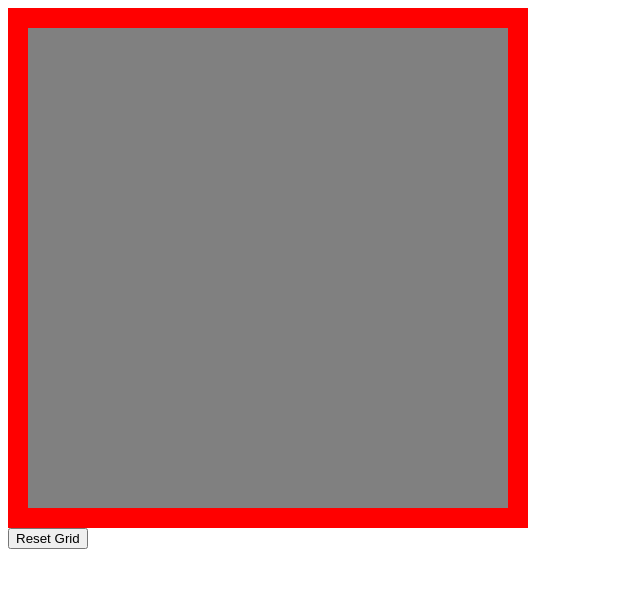
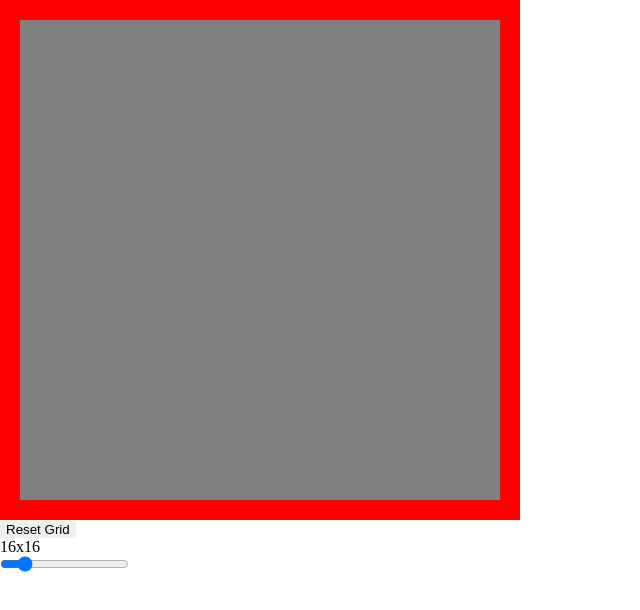
Before and after one commit to PAStephenson/Odin-Etch-A-Sketch, a plain HTML site: page index.html in a window 1280 px wide. Shown: the whole page, without its empty margins (0-640 px from the left). Drawn offline with Linux system fonts and the light colour scheme.

Commit message:
Added slider for changing grid size

```diff
--- a/etch-a-sketch.js
+++ b/etch-a-sketch.js
@@ -1,3 +1,17 @@
+// User interface variables
+const grid = document.querySelector("#grid");
+const slider = document.querySelector("#slider");
+const sliderValue = document.querySelector("#sliderValue");
+const btnReset = document.querySelector("#btnReset");
+
+slider.addEventListener("input", () => {updateSlider()});
+slider.addEventListener("change", () => {updateGrid()});
+btnReset.addEventListener("click", () => {resetGrid()});
+
+// Grid variables
+let gridHeight = 16;
+let gridWidth = 16;
+
 function createGrid() {
 	for (let i = 0; i < gridHeight; i++) {
 		let rows = document.createElement("div");
@@ -13,6 +27,10 @@ function createGrid() {
 	}
 }
 
+function updateGrid() {
+	sliderValue.textContent = `${slider.value} \u00D7 ${slider.value}`;
+}
+
 function resetGrid() {
 	cells.forEach((cell) => {cell.classList.remove("coloured")});
 }
@@ -21,14 +39,11 @@ function colourCell(cell) {
 	cell.classList.add("coloured");
 }
 
-const gridHeight = 16;
-const gridWidth = 16;
-const grid = document.querySelector("#grid");
+function updateSlider() {
+	sliderValue.textContent = `${slider.value} \u00D7 ${slider.value}`;
+}
+
+// Create the grid and add event listeners to each cell
 createGrid();
-
 const cells = document.querySelectorAll(".cell");
-const btnReset = document.querySelector("#btnReset");
-
 cells.forEach((cell) => {cell.addEventListener("mouseover", () => {colourCell(cell)})});
-
-btnReset.addEventListener("click", () => {resetGrid()})
--- a/index.html
+++ b/index.html
@@ -13,6 +13,8 @@
 			</div>
 			<div class="grid-buttons">
 				<button id="btnReset">Reset Grid</button>
+				<div id="sliderValue">16x16</div>
+				<input id="slider" type="range" min="1" max="100" value="16">
 			</div>
 		</main>
 	</body>
--- a/style.css
+++ b/style.css
@@ -1,3 +1,8 @@
+* {
+	margin: 0px;
+	border: 0px;
+}
+
 .flex {
 	display: flex;
 	align-items: center;
```
